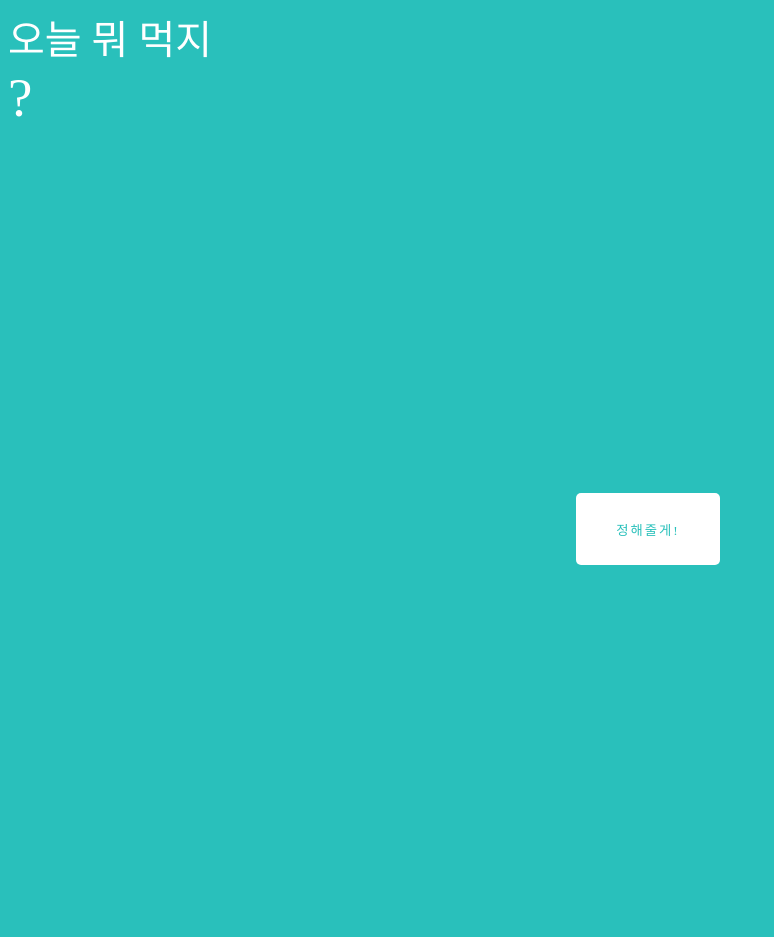
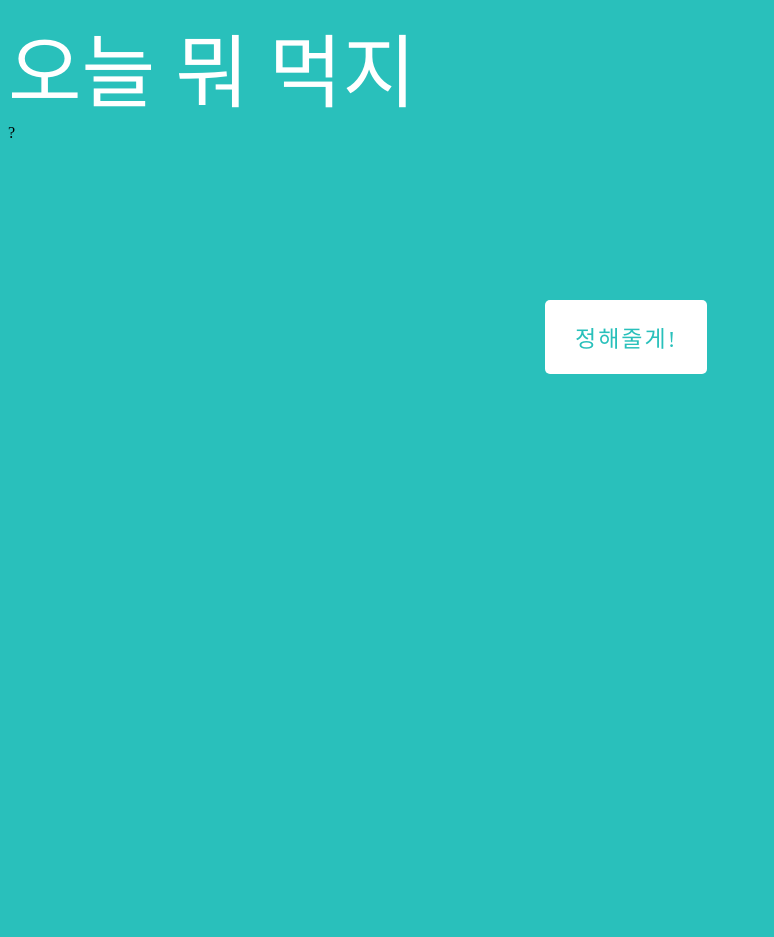
Before and after one commit to merry-hyelyn/DevelUP_Quest2, a Django app: page / in a window 1280 px wide. Shown: the whole page, without its empty margins (0-774 px from the left). After the commit the page ends 374 px from the top, so only its background shows below. Run offline with Django 3.2, Linux system fonts and the light colour scheme; some web fonts are replaced.

Commit message:
change css

```diff
--- a/choicefood/food/static/css/style.css
+++ b/choicefood/food/static/css/style.css
@@ -7,25 +7,23 @@ body {
         format("woff");
     font-weight: normal;
     font-style: normal;
-    font-size: 40px;
-    color: white;
-}
-
-.what {
-    font-family: "BMHANNAPro";
-    src: url("https://cdn.jsdelivr.net/gh/projectnoonnu/noonfonts_seven@1.0/BMHANNAPro.woff")
-        format("woff");
-    font-weight: normal;
-    font-style: normal;
-    font-size: 55px;
+    font-size: 80px;
     color: white;
 }
 .page {
-    width: 100vw;
+    /* width: 100vw;
     height: 100vh;
     display: flex;
     justify-content: center;
-    /* overflow: hidden; */
+    overflow: hidden; */
+    /* border: 1px solid black; */
+    position: absolute;
+    top: 50%;
+    left: 50%;
+    margin-top: -100px;
+    margin-left: -130px;
+    width: 250px;
+    height: 250px;
 }
 
 /* add default color for animation start  */
@@ -57,7 +55,7 @@ body {
     /* change bg color to get different hues    */
     background-color: white;
     color: #29c0bb;
-    padding: 2em 3em;
+    padding: 20px 30px;
     border: none;
     transition: all 0.3s ease;
     border-radius: 5px;
@@ -72,6 +70,8 @@ body {
         format("woff");
     font-weight: normal;
     font-style: normal;
+    font-size: 23px;
+    margin-left: 35px;
 }
 
 .fun-btn:hover {
```
